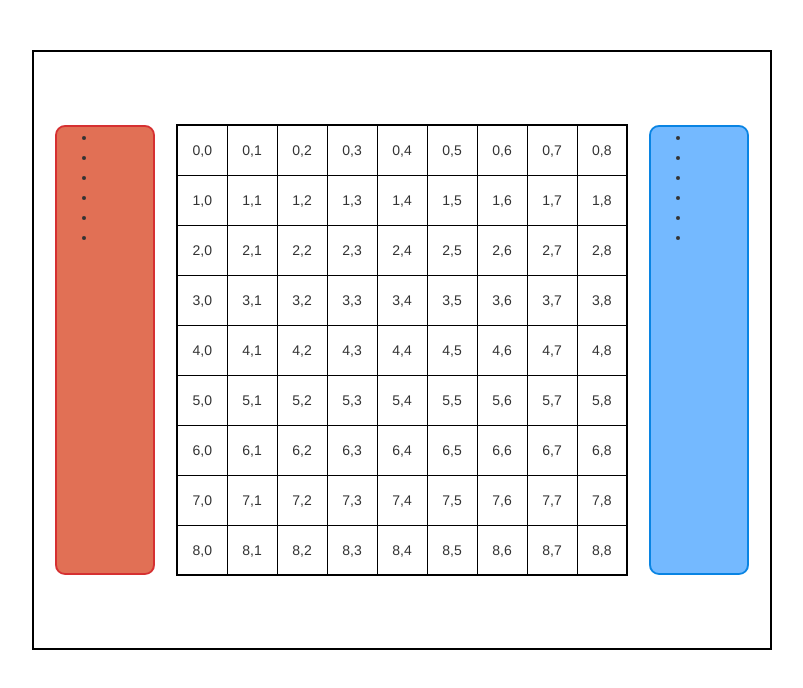
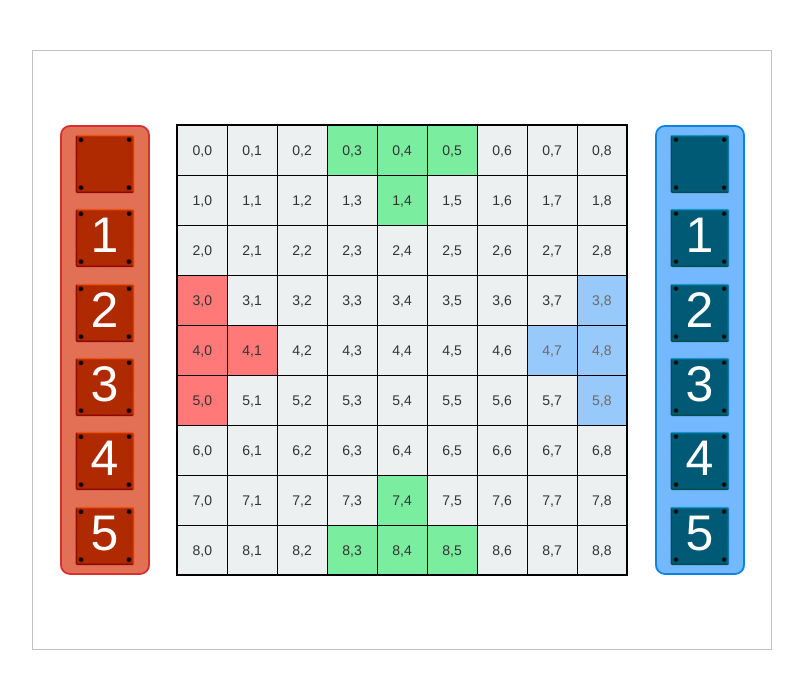
Before and after one commit to GuillaumeWeider/robocode, a website: page public/html/jeuDuo.html in a window 1280 px wide. Shown: the whole page, without its empty margins (238-1041 px from the left). Drawn offline with nearby package versions, Linux system fonts and the light colour scheme.

Commit message:
Maj design jeuDuo

```diff
--- a/public/css/jeuDuo.css
+++ b/public/css/jeuDuo.css
@@ -6,12 +6,16 @@
     width: 740px;
     height: 600px;
     margin: 50px auto;
-    border: 2px solid black;
+    border: 1px solid #bdc3c7;
 }
 
 #columnBlue, #columnRed {
-  position: relative;
-    width: 100px;
+    display: flex;
+    flex-direction: column;
+    align-vertical: top;
+    justify-content: space-around;
+    align-items: center;
+    width: 90px;
     height: 450px;
     border-radius: 10px;
 }
@@ -26,23 +30,45 @@
   background-color: #74b9ff ;
 }
 
-#caseLogoRed{}
-#case1Red{}
-#case2Red{}
-#case3Red{}
-#case4Red{}
-#case5Red{}
+#case1Red, #case2Red, #case3Red, #case4Red, #case5Red, #case1Blue, #case2Blue, #case3Blue, #case4Blue, #case5Blue {
+  font-size: 50px;
+  line-height: 55px;
+  color: white;
+  text-align: center;
+}
 
-#caseLogoRed{}
-#case1Red{}
-#case2Red{}
-#case3Red{}
-#case4Red{}
-#case5Red{}
+#caseLogoRed, #case1Red, #case2Red, #case3Red, #case4Red, #case5Red {
+  background-image: url("../images/block-vide-rouge.png");
+}
+
+#caseLogoBlue, #case1Blue, #case2Blue, #case3Blue, #case4Blue, #case5Blue {
+  background-image: url("../images/block-vide-bleu.png");
+}
+
+#columnRed div, #columnBlue div {
+  width: 60px;
+  height: 60px;
+  background-repeat: no-repeat;
+  background-size: 60px 60px;
+}
+
+.flagSpawn {
+  background-color: #7bed9f;
+}
+
+.redSpawn {
+  background-color: #ff7979;
+}
+
+.blueSpawn {
+  background-color: #74b9ff;
+  opacity: 0.7;
+}
 
 table {
   border-collapse: collapse;
   border: 2px solid black;
+  background-color : #ecf0f1;
 }
 
 td {
--- a/public/html/jeuDuo.html
+++ b/public/html/jeuDuo.html
@@ -20,14 +20,12 @@
   <div id="content">
 
     <div id="columnRed">
-      <ul>
-	<li id="caseLogoRed"></li>
-	<li id="case1Red"></li>
-	<li id="case2Red"></li>
-	<li id="case3Red"></li>
-	<li id="case4Red"></li>
-	<li id="case5Red"></li>
-      </ul>
+      <div id="caseLogoRed"></div>
+      <div id="case1Red">1</div>
+      <div id="case2Red">2</div>
+      <div id="case3Red">3</div>
+      <div id="case4Red">4</div>
+      <div id="case5Red">5</div>
     </div>
 
     <table>
@@ -35,9 +33,9 @@
 	<td>0,0</td>
 	<td>0,1</td>
 	<td>0,2</td>
-	<td>0,3</td>
-	<td>0,4</td>
-	<td>0,5</td>
+	<td class="flagSpawn">0,3</td>
+	<td class="flagSpawn">0,4</td>
+	<td class="flagSpawn">0,5</td>
 	<td>0,6</td>
 	<td>0,7</td>
 	<td>0,8</td>
@@ -47,7 +45,7 @@
 	<td>1,1</td>
 	<td>1,2</td>
 	<td>1,3</td>
-	<td>1,4</td>
+	<td class="flagSpawn">1,4</td>
 	<td>1,5</td>
 	<td>1,6</td>
 	<td>1,7</td>
@@ -65,7 +63,7 @@
 	<td>2,8</td>
     </tr>
     <tr>
-	<td>3,0</td>
+	<td class="redSpawn">3,0</td>
 	<td>3,1</td>
 	<td>3,2</td>
 	<td>3,3</td>
@@ -73,21 +71,21 @@
 	<td>3,5</td>
 	<td>3,6</td>
 	<td>3,7</td>
-	<td>3,8</td>
+	<td class="blueSpawn">3,8</td>
     </tr>
     <tr>
-	<td>4,0</td>
-	<td>4,1</td>
+	<td class="redSpawn">4,0</td>
+	<td class="redSpawn">4,1</td>
 	<td>4,2</td>
 	<td>4,3</td>
 	<td>4,4</td>
 	<td>4,5</td>
 	<td>4,6</td>
-	<td>4,7</td>
-	<td>4,8</td>
+	<td class="blueSpawn">4,7</td>
+	<td class="blueSpawn">4,8</td>
     </tr>
     <tr>
-	<td>5,0</td>
+	<td class="redSpawn">5,0</td>
 	<td>5,1</td>
 	<td>5,2</td>
 	<td>5,3</td>
@@ -95,7 +93,7 @@
 	<td>5,5</td>
 	<td>5,6</td>
 	<td>5,7</td>
-	<td>5,8</td>
+	<td class="blueSpawn">5,8</td>
     </tr>
     <tr>
 	<td>6,0</td>
@@ -113,7 +111,7 @@
 	<td>7,1</td>
 	<td>7,2</td>
 	<td>7,3</td>
-	<td>7,4</td>
+	<td class="flagSpawn">7,4</td>
 	<td>7,5</td>
 	<td>7,6</td>
 	<td>7,7</td>
@@ -123,9 +121,9 @@
 	<td>8,0</td>
 	<td>8,1</td>
 	<td>8,2</td>
-	<td>8,3</td>
-	<td>8,4</td>
-	<td>8,5</td>
+	<td class="flagSpawn">8,3</td>
+	<td class="flagSpawn">8,4</td>
+	<td class="flagSpawn">8,5</td>
 	<td>8,6</td>
 	<td>8,7</td>
 	<td>8,8</td>
@@ -133,15 +131,14 @@
     </table>
 
     <div id="columnBlue">
-      <ul>
-	<li id="caseLogoBlue"></li>
-	<li id="case1Blue"></li>
-	<li id="case2Blue"></li>
-	<li id="case3Blue"></li>
-	<li id="case4Blue"></li>
-	<li id="case5Blue"></li>
-      </ul>
+      <div id="caseLogoBlue"></div>
+      <div id="case1Blue">1</div>
+      <div id="case2Blue">2</div>
+      <div id="case3Blue">3</div>
+      <div id="case4Blue">4</div>
+      <div id="case5Blue">5</div>
     </div>
+
   </div>
 
 
```
